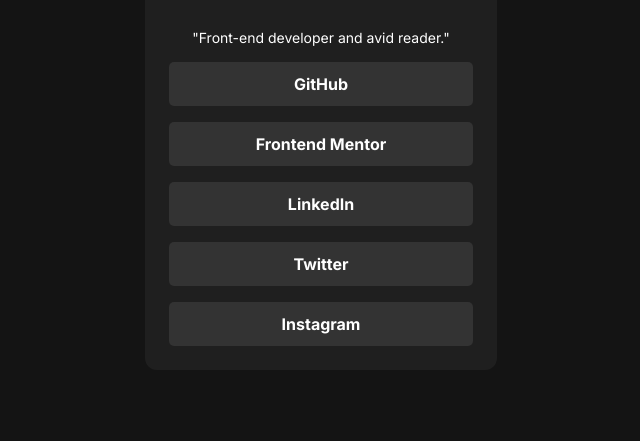
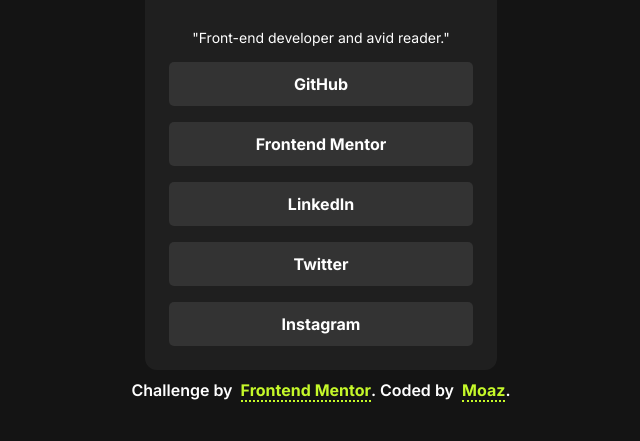
Before and after one commit to moaz-shamim/git-test, a plain HTML site: page social-links-profile-main/social-links-profile-main/index.html in a window 1280 px wide. Shown: the part 281-722 px from the top of the page, without its empty margins (319-959 px from the left). Drawn offline with Linux system fonts and the light colour scheme.

Commit message:
challenge completed

```diff
--- a/social-links-profile-main/social-links-profile-main/index.html
+++ b/social-links-profile-main/social-links-profile-main/index.html
@@ -51,11 +51,11 @@
       </section>
     </main>
 
-    <!-- <footer class="attribution">
+    <footer class="attribution">
       Challenge by&nbsp;
       <a href="https://www.frontendmentor.io?ref=challenge" target="_blank"
         >Frontend Mentor</a
       >. Coded by &nbsp<a href="https://github.com/moaz-shamim">Moaz</a>.
-    </footer> -->
+    </footer>
   </body>
 </html>
--- a/social-links-profile-main/social-links-profile-main/styles.css
+++ b/social-links-profile-main/social-links-profile-main/styles.css
@@ -126,4 +126,7 @@ nav {
 
 .attribution a {
   color: var(--Green);
+  font-weight: var(--fw-bold);
+  border-bottom: 2px dotted var(--Green);
+
 }
```
